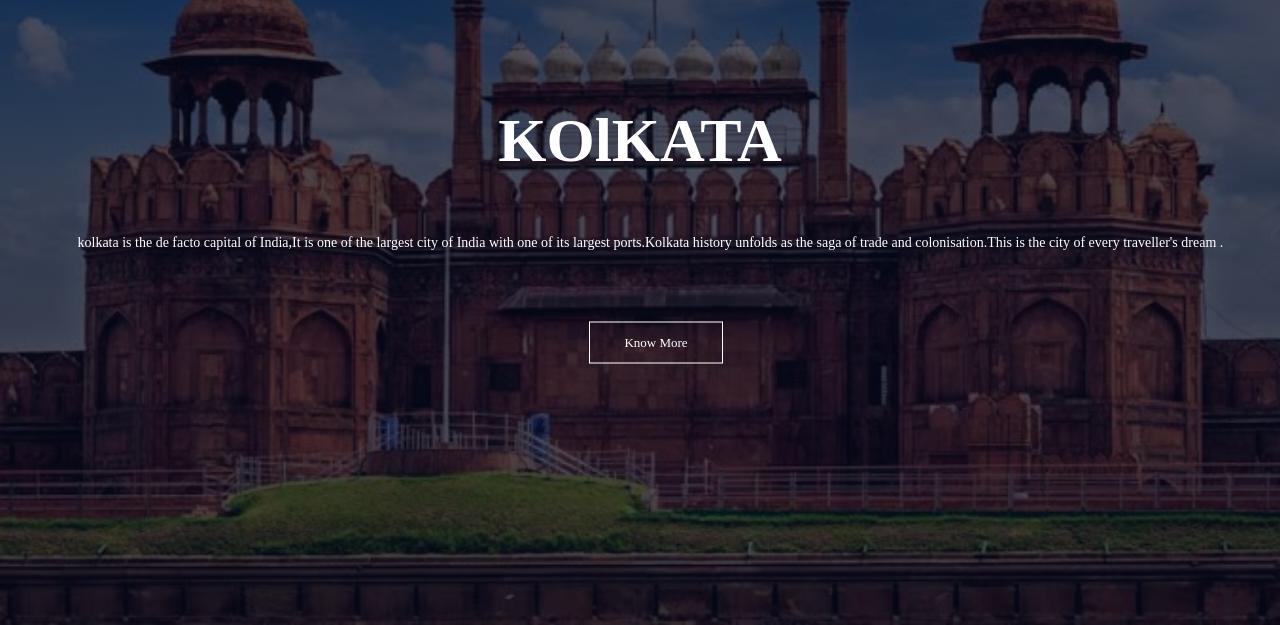
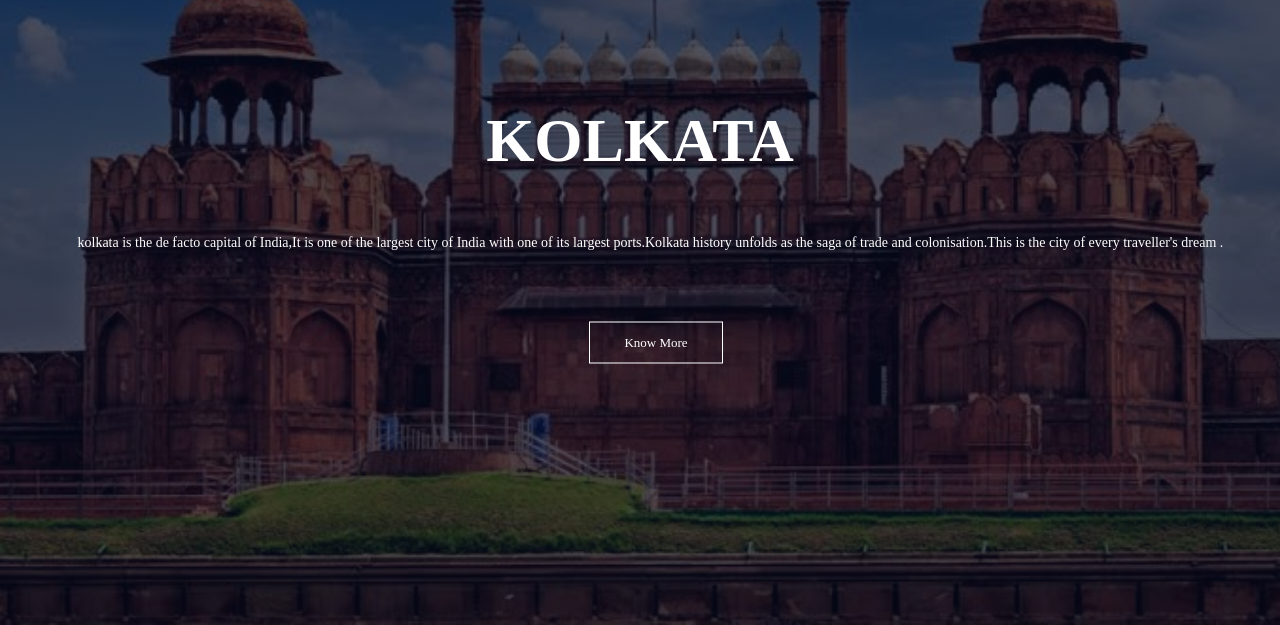
Before and after one commit to Priyanshi0612/webd, a plain HTML site: page public/webp7.html in a window 1280 px wide. Shown: the part 175-800 px from the top of the page. Drawn offline with Linux system fonts and the light colour scheme; a web font is replaced by a local one.

Commit message:
Update webp7.html

```diff
--- a/public/webp7.html
+++ b/public/webp7.html
@@ -31,7 +31,7 @@
     </div>
     <pre>
     <div class="text-box">
-        <h1>KOlKATA</h1>
+        <h1>KOLKATA</h1>
         <p> kolkata is the de facto capital of India,It is one of the largest city of India with one of its largest ports.Kolkata history unfolds as the saga of trade and colonisation.This is the city of every traveller's dream .</p>
         <a href="funfacts.html" class="hero-btn">Know More</a>
     </pre>
```
